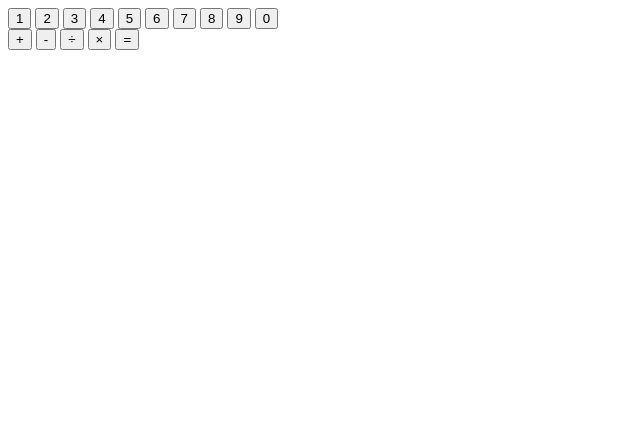
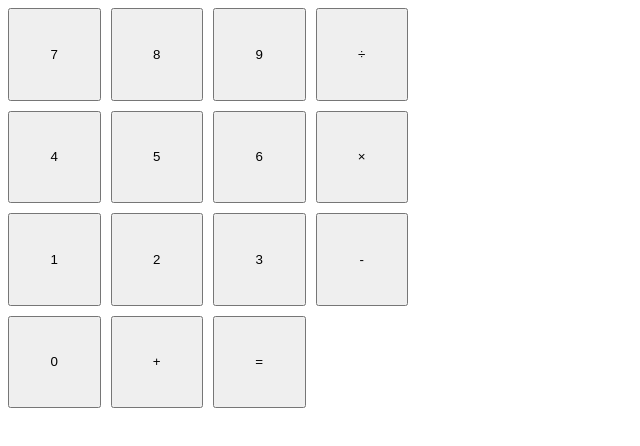
Before and after one commit to YatoAki/Calculator, a plain HTML site: page index.html in a window 1280 px wide. Shown: the whole page, without its empty margins (0-640 px from the left). Drawn offline with Linux system fonts and the light colour scheme.

Commit message:
Add Grid

```diff
--- a/index.html
+++ b/index.html
@@ -3,27 +3,30 @@
   <head>
     <meta charset="utf-8">
     <title>Calculator</title>
+    <link rel="stylesheet" href="style.css">
   </head>
   <body>
-    <div class="">
-      <button type="button" class="numbers" id="add">1</button>
-      <button type="button" class="numbers" id="add">2</button>
-      <button type="button" class="numbers" id="add">3</button>
-      <button type="button" class="numbers" id="add">4</button>
-      <button type="button" class="numbers" id="add">5</button>
-      <button type="button" class="numbers" id="add">6</button>
-      <button type="button" class="numbers" id="add">7</button>
-      <button type="button" class="numbers" id="add">8</button>
-      <button type="button" class="numbers" id="add">9</button>
-      <button type="button" class="numbers" id="add">0</button>
-    </div>
+    <div class="calculatorGrid">
+      <button type="button" class="numbers">7</button>
+      <button type="button" class="numbers">8</button>
+      <button type="button" class="numbers">9</button>
+      <button type="button" class="operators">÷</button>
 
-    <div class="">
-      <button type="button" class="operators" id="add">+</button>
-      <button type="button" class="operators" id="sub">-</button>
-      <button type="button" class="operators" id="div">÷</button>
-      <button type="button" class="operators" id="multi">×</button>
-      <button type="button" class="operators" id="equal">=</button>
+      <button type="button" class="numbers">4</button>
+      <button type="button" class="numbers">5</button>
+      <button type="button" class="numbers">6</button>
+      <button type="button" class="operators">×</button>
+
+      <button type="button" class="numbers">1</button>
+      <button type="button" class="numbers">2</button>
+      <button type="button" class="numbers">3</button>
+      <button type="button" class="operators">-</button>
+
+
+      <button type="button" class="numbers">0</button>
+      <button type="button" class="operators">+</button>
+      <button type="button" class="operators">=</button>
+
     </div>
     <script src="script.js" charset="utf-8"></script>
   </body>
--- a/style.css
+++ b/style.css
@@ -0,0 +1,8 @@
+.calculatorGrid{
+  display: grid;
+  grid-template-columns: repeat(4,1fr);
+  grid-template-rows: repeat(4,1fr);
+  gap:10px;
+  width: 400px;
+  height: 400px;
+}
```
